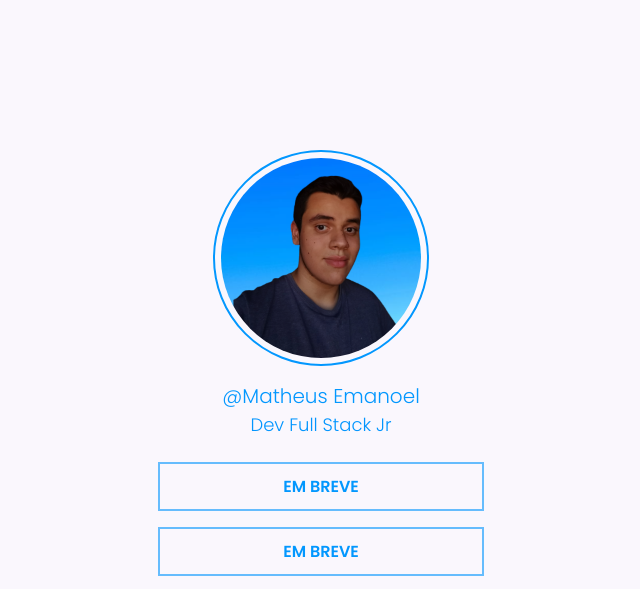
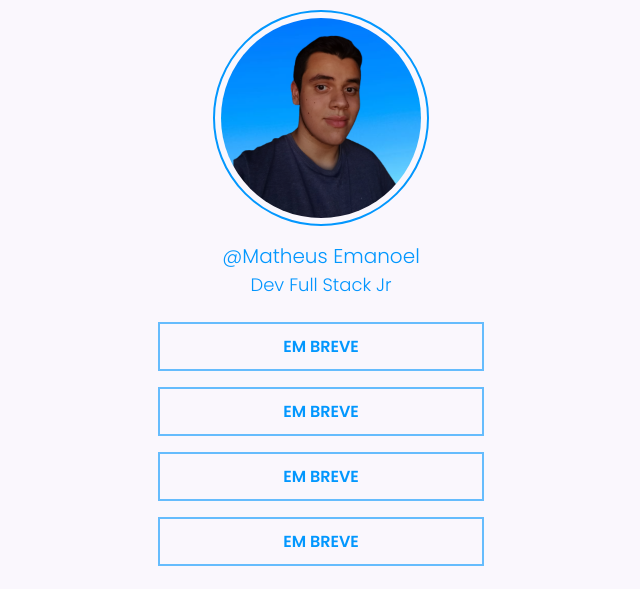
Before and after one commit to OrionTH1/Social-Tree, a plain HTML site: page index.html in a window 1280 px wide. Shown: the top 589 px of the page, without its empty margins (319-959 px from the left). Drawn offline with Linux system fonts and the light colour scheme.

Commit message:
Finishing the code

```diff
--- a/styles/style.css
+++ b/styles/style.css
@@ -33,7 +33,7 @@ body {
     border-radius: 50%;
     border: 2px solid #0297FE;
     padding: 6px;
-    margin-top: 150px;
+    margin-top: 10px;
     margin-bottom: 15px;
 }
 
```
